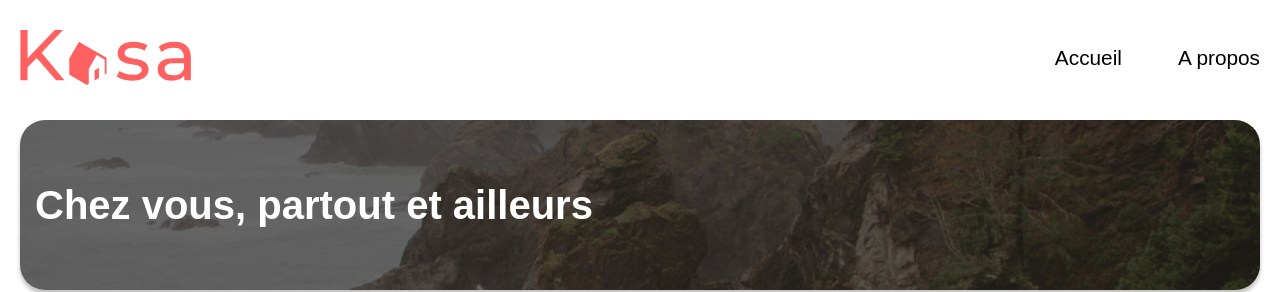
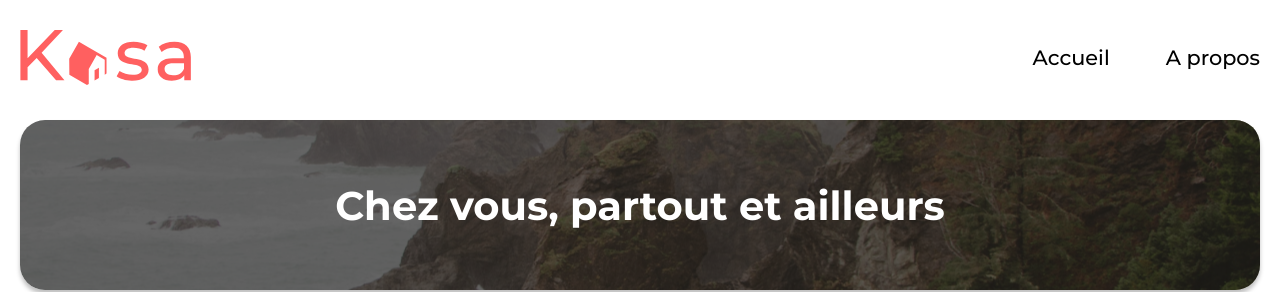
Before and after one commit to ParzivalFR/Kasa, a React (Vite) app: page / in a window 1280 px wide. Shown: the top 292 px of the page. Built offline with nearby package versions, Linux system fonts and the light colour scheme.

Commit message:
Add Data on SessionStorage

```diff
--- a/src/components/Banner/banner.scss
+++ b/src/components/Banner/banner.scss
@@ -40,6 +40,7 @@
 
     & h1 {
       position: relative;
+      text-align: center;
       z-index: 3;
       @include h1;
       -webkit-text-stroke-color: black;
@@ -52,13 +53,11 @@
       }
 
       @media (max-width: 768px) {
+        text-align: start;
         font-size: 1.5rem;
-        -webkit-text-stroke-color: none;
-        -webkit-text-stroke-width: 0;
 
         & span {
           display: flex;
-          flex-wrap: wrap;
         }
       }
     }
--- a/src/components/Carrousel/Carrousel.jsx
+++ b/src/components/Carrousel/Carrousel.jsx
@@ -1,9 +1,13 @@
 import PropTypes from "prop-types";
+import { useEffect } from "react";
 import { useParams } from "react-router-dom";
 import "./carrousel.scss";
 
 const Carrousel = ({ ...props }) => {
   const { id } = useParams();
+  useEffect(() => {
+    window.scrollTo(0, 0);
+  }, []);
   return (
     <div className="wrapper__item">
       {props.pictures.map((picture, index) => (
--- a/src/components/Container/Container.jsx
+++ b/src/components/Container/Container.jsx
@@ -1,3 +1,4 @@
+import { useEffect } from "react";
 import { useFetch } from "../../utils/useFetch";
 import Card from "../Card/Card";
 import Loader from "../Loader/Loader";
@@ -5,6 +6,11 @@
 
 const Container = () => {
   const { fetchedData, isLoading, error } = useFetch("/data.json");
+
+  useEffect(() => {
+    window.scrollTo(0, 0);
+    sessionStorage.setItem("data", JSON.stringify(fetchedData));
+  }, [fetchedData]);
   return (
     <section className="container">
       {isLoading ? (
--- a/src/components/Header/header.scss
+++ b/src/components/Header/header.scss
@@ -53,6 +53,7 @@
       & a {
         position: relative;
         font-size: 1.5rem;
+        font-weight: 500;
         color: black;
 
         @media (max-width: 1280px) {
--- a/src/styles/index.scss
+++ b/src/styles/index.scss
@@ -1,8 +1,12 @@
+// FONT //
+
+@import url('https://fonts.googleapis.com/css2?family=Montserrat:ital,wght@0,100..900;1,100..900&display=swap');
+
 // VARIABLES //
 
 // COLORS
 
-$white: #fff;
+$white: #ffffff;
 $red: #ff6060;
 $dark: #f6f6f6;
 $light: #f6f6f673;
```
